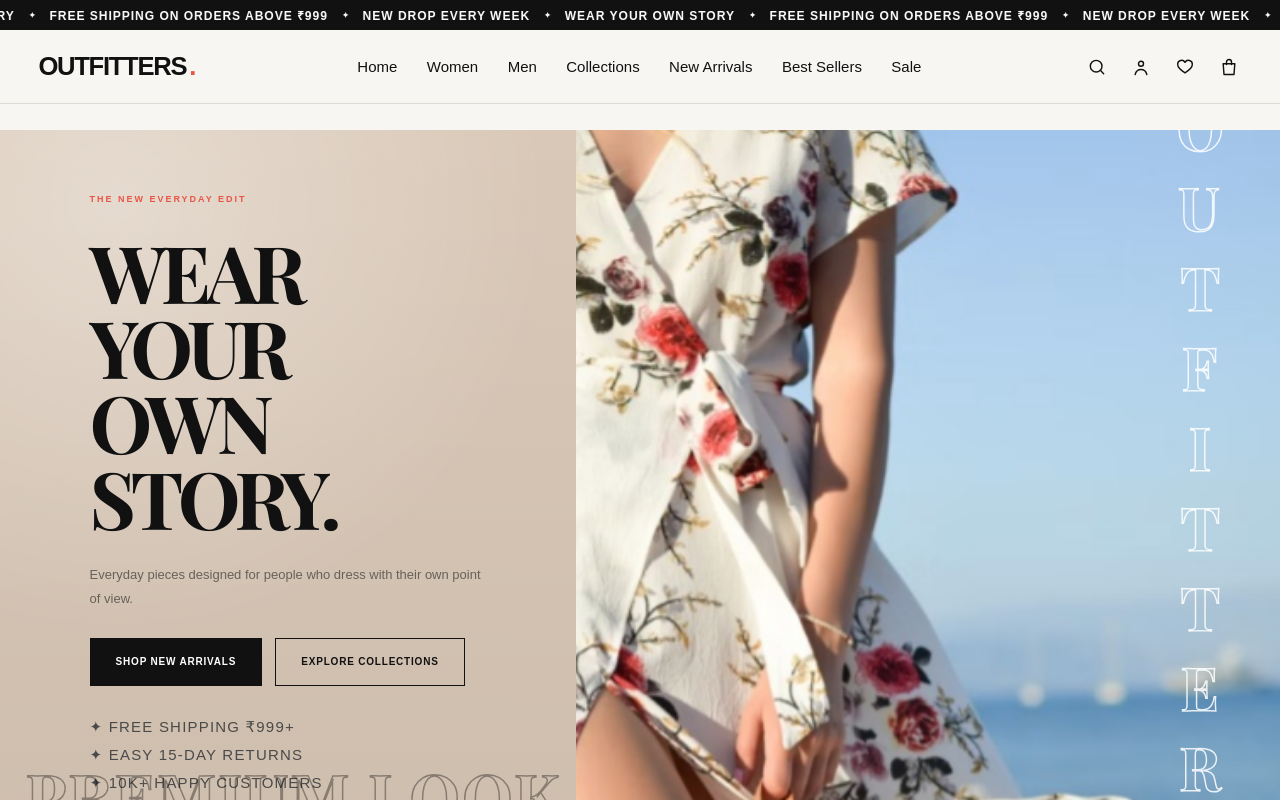
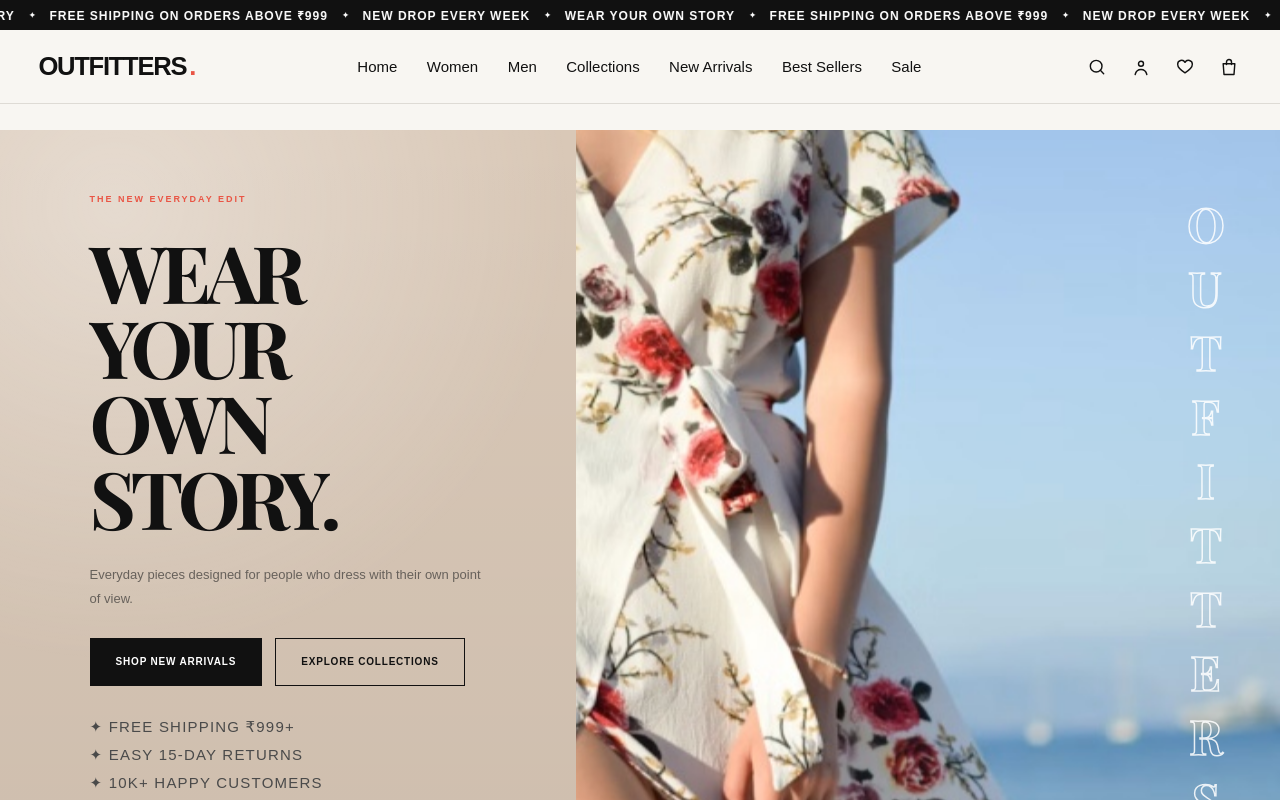
Before and after one commit to Bhavintewani123/Outfitters, a React (Create React App) app in the folder outfitters/: page / in a window 1280 px wide. Shown: the top 800 px of the page. Built offline with nearby package versions, Linux system fonts and the light colour scheme; no server answers.

Commit message:
Fix hero overlap on wide screens

```diff
--- a/outfitters/src/App.css
+++ b/outfitters/src/App.css
@@ -3498,31 +3498,27 @@ textarea {
 
 
 /* ============================================================
-   FIX: PHONE "DESKTOP SITE" MODE ONLY
-   (touch device + wide layout viewport).
-   Regular phone view and laptop view are NOT affected.
-   ============================================================ */
-
-@media (hover: none) and (pointer: coarse) and (min-width: 901px) {
-
-  /* PREMIUM LOOK moves into the normal flow below the trust list,
-     same idea the regular phone view already uses */
-  .hero-copy {
-    padding-bottom: 25px;
-  }
-
+   FIX: HERO OVERLAP ON ALL WIDE SCREENS (laptop + desktop site)
+   Phone view (900px and below) is not touched.
+   ============================================================ */
+
+@media (min-width: 901px) {
+
+  /* PREMIUM LOOK now sits in the flow: bottom when there is room,
+     pushed down (never overlapping) when the list is taller */
   .hero-copy::after {
     position: static;
     display: block;
-    margin-top: 14px;
     align-self: flex-start;
-    font-size: clamp(26px, 3vw, 40px);
-    -webkit-text-stroke: 1px rgba(0, 0, 0, 0.35);
-  }
-
-  /* Vertical OUTFITTERS gets smaller so all 10 letters fit */
+    margin-top: auto;
+    padding-top: 28px;
+    margin-left: calc(clamp(14px, 2vw, 40px) - clamp(25px, 7vw, 100px));
+    margin-bottom: calc(-1 * clamp(20px, 3vw, 36px));
+    font-size: clamp(34px, 4.4vw, 90px);
+  }
+
+  /* Vertical OUTFITTERS follows the window height so all letters fit */
   .hero-image::after {
-    font-size: clamp(30px, 4vw, 44px);
-    -webkit-text-stroke: 1px rgba(255, 255, 255, 0.85);
-  }
-}
+    font-size: clamp(28px, 6vh, 60px);
+  }
+}
```
